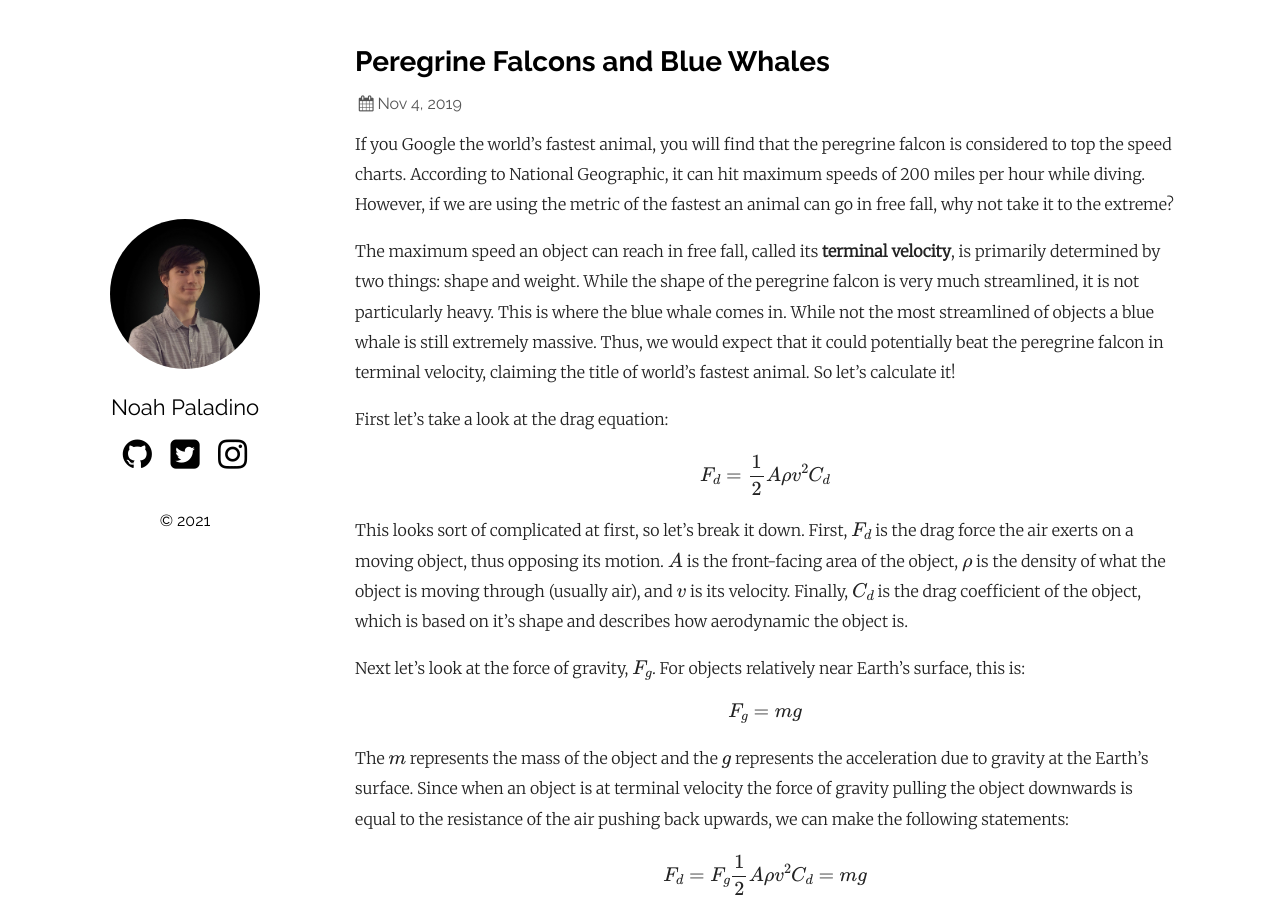
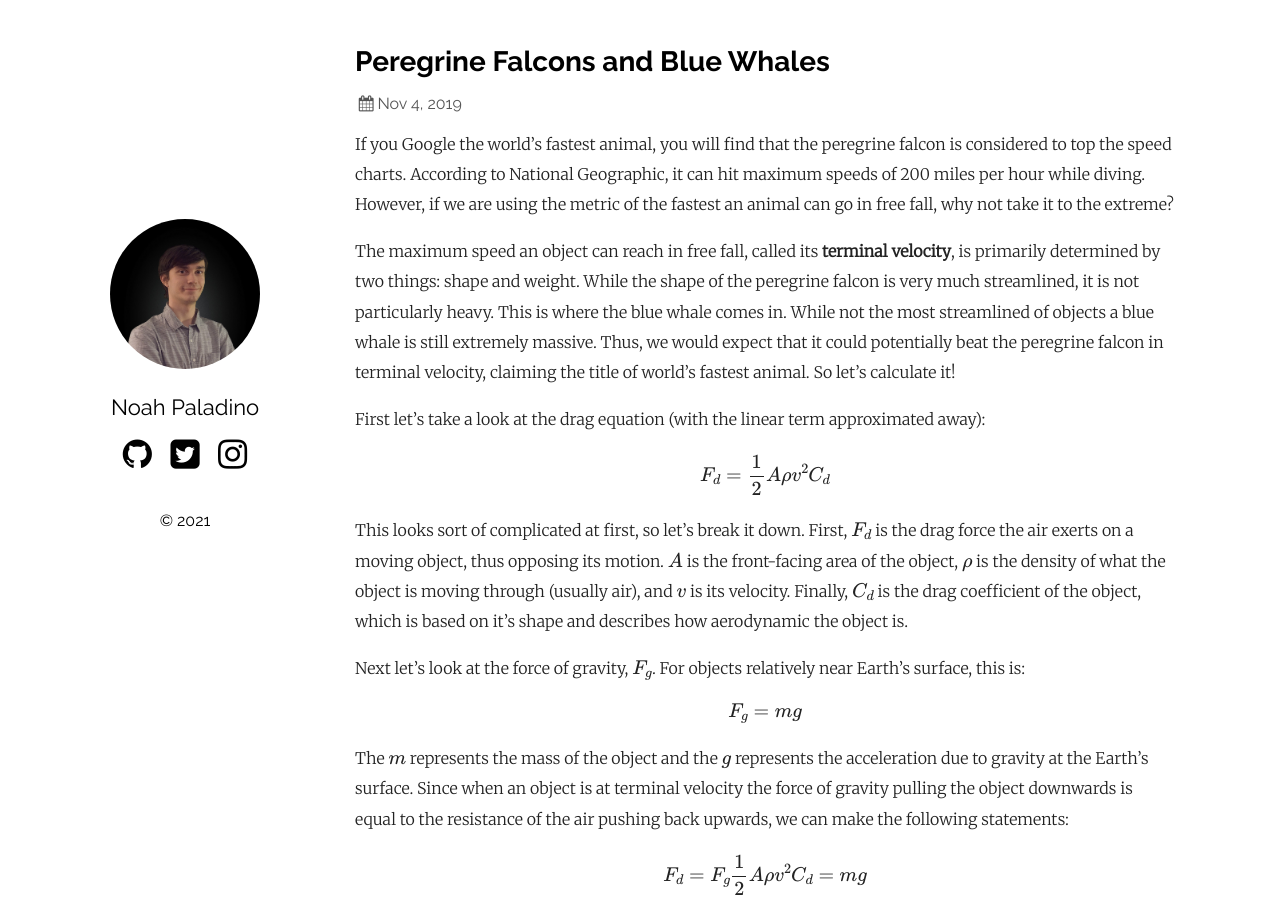
Before and after one commit to ngpaladi/blog, a Jekyll site: the page built from _posts/2019-11-04-whales.md, in a window 1280 px wide and 900 px high. Built offline with Jekyll 4.4.1, drawn with Linux system fonts in a browser that asks for light colours; formulas are drawn with MathJax 3.

Commit message:
More whales updates

```diff
--- a/_posts/2019-11-04-whales.md
+++ b/_posts/2019-11-04-whales.md
@@ -10,7 +10,7 @@ If you Google the world's fastest animal, you will find that the peregrine falco
 The maximum speed an object can reach in free fall, called its **terminal velocity**, is primarily determined by two things: shape and weight. While the shape of the peregrine falcon is very much streamlined, it is not particularly heavy. This is where the blue whale comes in. While not the most streamlined of objects a blue whale is still extremely massive. Thus, we would expect that it could potentially beat the peregrine falcon in terminal velocity, claiming the title of world's fastest animal. So let's calculate it!
 
 
-First let's take a look at the drag equation:
+First let's take a look at the drag equation (with the linear term approximated away):
 
 $$
 F_d =  \frac{1}{2} A \rho v^2 C_d
```
